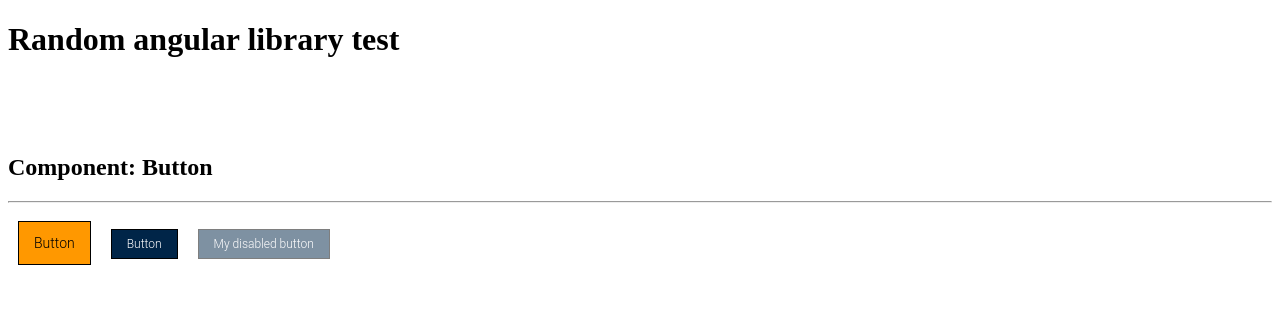
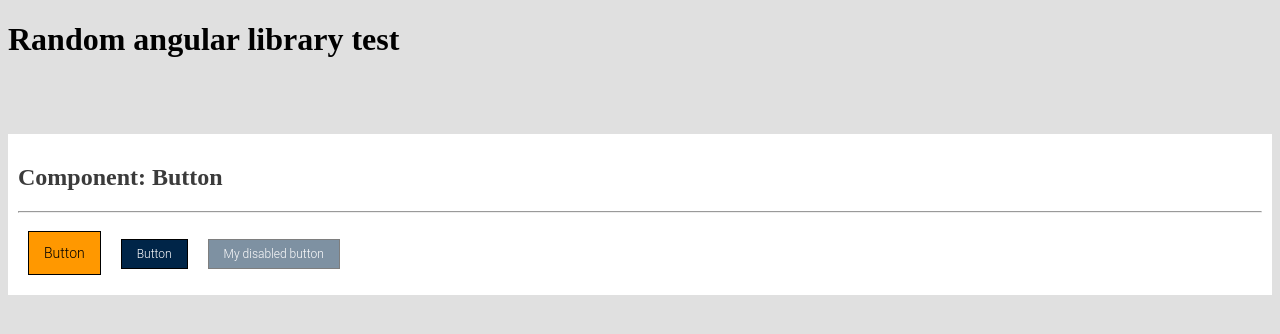
Before and after one commit to sryzycki/random-angular-library-test, an Angular app: page / in a window 1280 px wide. Shown: the top 334 px of the page. Built offline with nearby package versions, Linux system fonts and the light colour scheme.

Commit message:
feat(app): wrap RbxButtonModule showcase with rbx-card element

```diff
--- a/src/app/app.component.html
+++ b/src/app/app.component.html
@@ -4,6 +4,7 @@
 <br />
 
 
+<rbx-card>
   <h2>Component: Button</h2>
   <hr />
 
@@ -20,3 +21,4 @@
   >
     My disabled button
   </button>
+</rbx-card>
--- a/src/app/app.module.ts
+++ b/src/app/app.module.ts
@@ -1,6 +1,7 @@
 import { BrowserModule } from '@angular/platform-browser';
 import { NgModule } from '@angular/core';
 
+import { RbxCardModule } from './modules/card/card.module';
 import { RbxButtonModule } from './modules/button/button.module';
 
 import { AppComponent } from './app.component';
@@ -11,6 +12,7 @@ import { AppComponent } from './app.component';
   ],
   imports: [
     BrowserModule,
+    RbxCardModule,
     RbxButtonModule,
   ],
   providers: [],
--- a/src/styles.scss
+++ b/src/styles.scss
@@ -41,3 +41,11 @@ $rbx-demo-app-theme:    rbx-light-theme($primary, $accent);
 //.rubix-dark-theme {
 //  @include rubix-theme($dark-theme);
 //}
+
+
+//////////////////////////////////////////////////////////////////////////////////////////////////////
+
+body {
+  $background: map_get($rbx-demo-app-theme, background);
+  background-color: map_get($background, app);
+}
```
Lines whose indentation alone changed are shown as unchanged.
